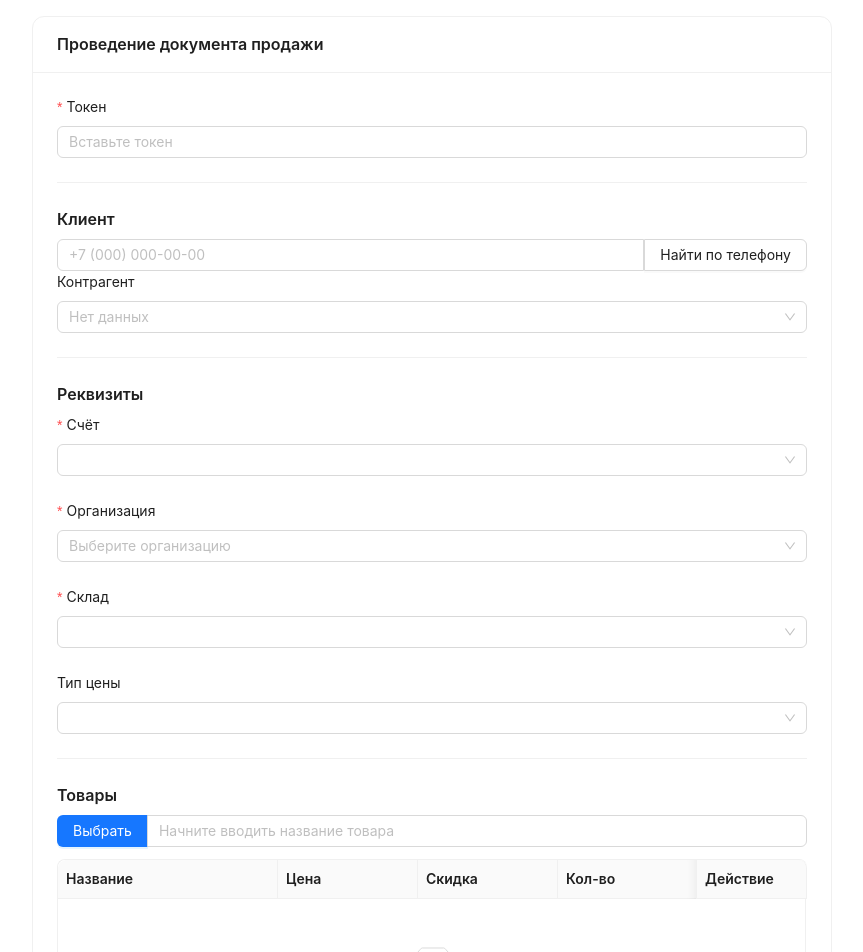
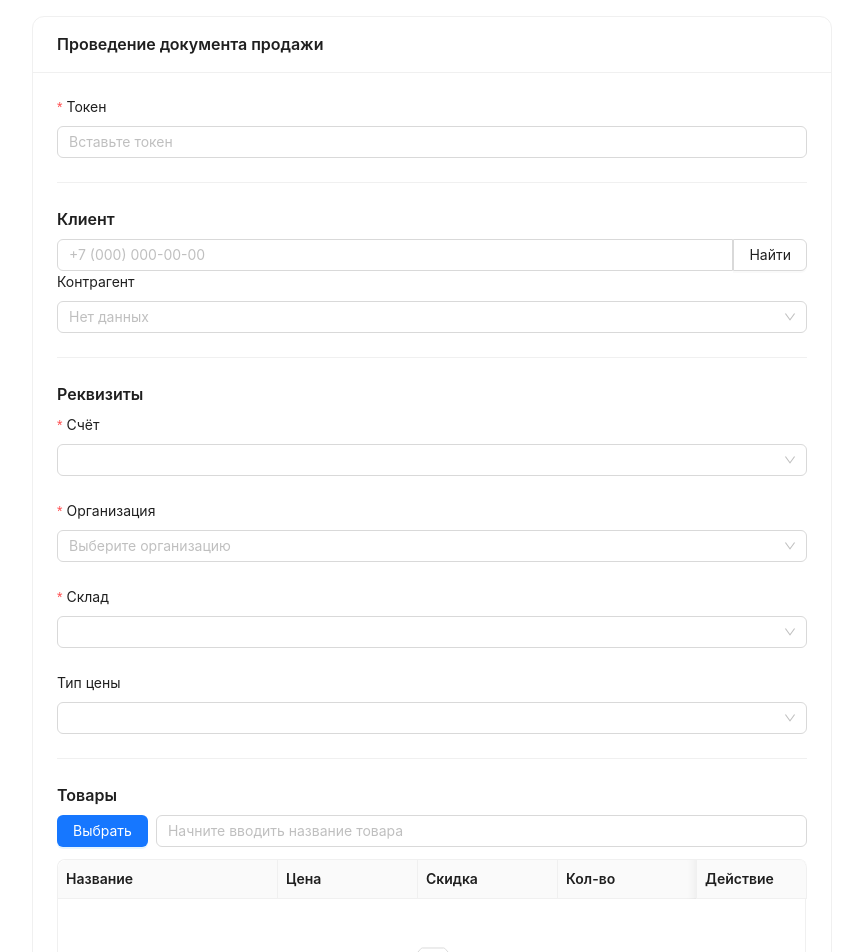
Before and after one commit to Tsirkova/TableCRM-test, a Next.js app: page / in a window 1280 px wide. Shown: the top 952 px of the page, without its empty margins (208-1071 px from the left). Built offline with nearby package versions, Linux system fonts and the light colour scheme.

Commit message:
edit error

```diff
--- a/src/app/components/GoodsAutocomplete.tsx
+++ b/src/app/components/GoodsAutocomplete.tsx
@@ -83,7 +83,7 @@ export default function GoodsAutocomplete({ token, onPick }: Props) {
   return (
     <Space.Compact style={{ width: "100%" }}>
       <AutoComplete
-        style={{ width: "100%" }}
+        style={{ width: "100%", minWidth: 0 }}
         value={q}
         options={opts}
         onSearch={onSearch}
--- a/src/app/components/SaleForm.tsx
+++ b/src/app/components/SaleForm.tsx
@@ -141,7 +141,7 @@ export default function SaleForm() {
           <Form.Item name="phone" style={{ flex: 1, marginBottom: 0 }}>
             <Input placeholder="+7 (000) 000-00-00" />
           </Form.Item>
-          <Button onClick={searchByPhone}>Найти по телефону</Button>
+          <Button onClick={searchByPhone}>Найти</Button>
         </Space.Compact>
         <Form.Item name="contragent" label="Контрагент">
           <Select
@@ -191,12 +191,26 @@ export default function SaleForm() {
         {/* Goods */}
         <Title level={5}>Товары</Title>
 
-        <Space.Compact style={{ width: "100%" }}>
-          <Button type="primary" onClick={() => setPickerOpen(true)}>
+       <div
+        style={{
+            display: "flex",
+            width: "100%",
+            gap: 8,
+            alignItems: "center",
+        }}
+        >
+        <Button
+            type="primary"
+            onClick={() => setPickerOpen(true)}
+            style={{ flexShrink: 0 }}
+        >
             Выбрать
-          </Button>
-          <GoodsAutocomplete token={token} onPick={addLine} />
-        </Space.Compact>
+        </Button>
+        <div style={{ flex: 1, minWidth: 0 }}>
+            <GoodsAutocomplete token={token} onPick={addLine} />
+        </div>
+        </div>
+
 
         {/* Lines table */}
         <OrderLinesTable lines={lines} setLines={setLines} />
```
